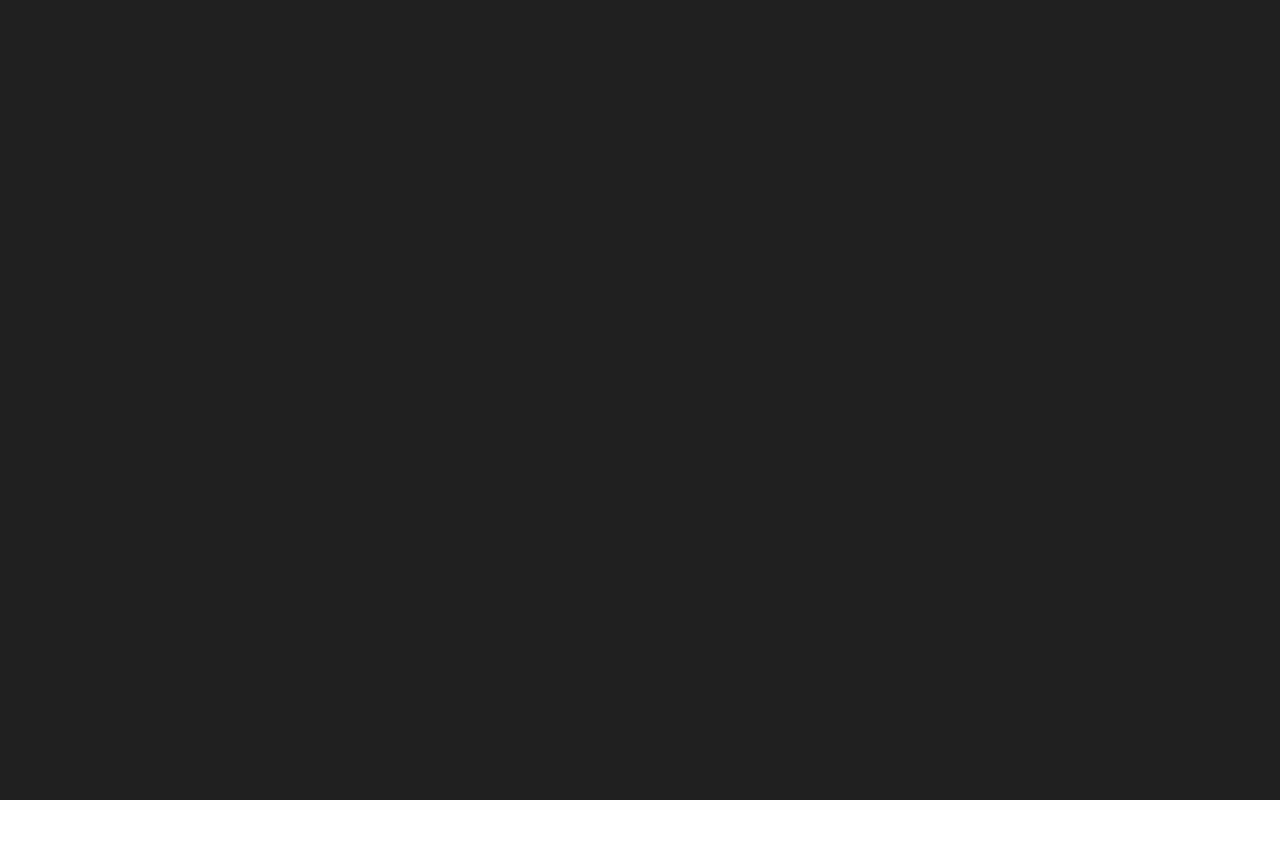
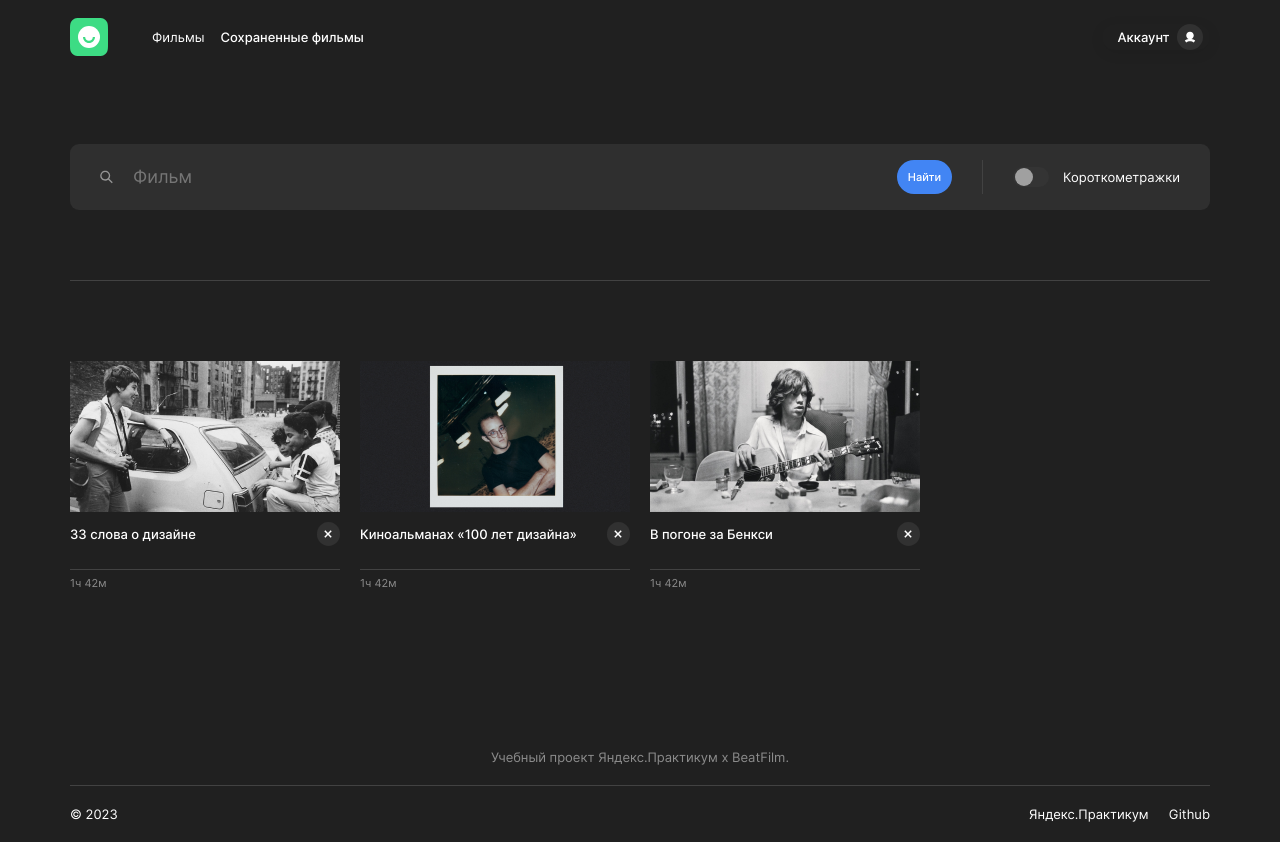
Before and after one commit to Wardenclock1759/movies-explorer-frontend, a React (Create React App) app: page /saved-movies in a window 1280 px wide. Before the commit this address had no page. Before the commit the page ends 800 px from the top, so only its background shows below. Built offline with nearby package versions, Linux system fonts and the light colour scheme.

Commit message:
feat: added saved movie page

```diff
--- a/src/components/App/App.js
+++ b/src/components/App/App.js
@@ -3,6 +3,7 @@ import {Route, Routes, useNavigate } from 'react-router-dom';
 
 import Main from '../Main/Main';
 import Movies from '../Movies/Movies';
+import SavedMovies from '../SavedMovies/SavedMovies';
 
 const App = () => {
   const navigate = useNavigate();
@@ -16,6 +17,7 @@ const App = () => {
       <Routes>
         <Route path="/" element={<Main handleIconClick={handleIconClick}/>} />
         <Route path="/movies" element={<Movies loggedIn={true} handleIconClick={handleIconClick}/>} />
+        <Route path="/saved-movies" element={<SavedMovies loggedIn={true} handleIconClick={handleIconClick}/>} />
       </Routes>
     </main>
   );
--- a/src/components/MoviesCard/MoviesCard.css
+++ b/src/components/MoviesCard/MoviesCard.css
@@ -31,6 +31,16 @@
   background: none;
   border: none;
   cursor: pointer;
+}
+
+.card__button_close {
+  height: 24px;
+  width: 28px;
+  display: flex;
+  align-items: center;
+  justify-content: center;
+  border-radius: 50%;
+  background: #313131;
 }
 
 .card__button svg path {
--- a/src/components/MoviesCard/MoviesCard.js
+++ b/src/components/MoviesCard/MoviesCard.js
@@ -23,9 +23,8 @@ const MoviesCard = ({isMain = true, isLiked = false, title, image, duration}) =>
           </button>
         }
         {!isMain &&
-          <button className='card__button'>
-            <svg width="24" height="24" viewBox="0 0 24 24" fill="none" xmlns="http://www.w3.org/2000/svg">
-              <rect width="24" height="24" rx="12" fill="#313131"/>
+          <button className='card__button card__button_close'>
+            <svg width="8" height="8" viewBox="0 0 8 8" fill="none" xmlns="http://www.w3.org/2000/svg">
               <path fillRule="evenodd" clipRule="evenodd" d="M4 5.06055L6.65156 7.71211L7.71222 6.65145L5.06066 3.99989L7.71211 1.34844L6.65145 0.287781L4 2.93923L1.34826 0.287484L0.287598 1.34814L2.93934 3.99989L0.287484 6.65174L1.34814 7.7124L4 5.06055Z" fill="white"/>
             </svg>
           </button>
--- a/src/components/MoviesCardList/MoviesCardList.js
+++ b/src/components/MoviesCardList/MoviesCardList.js
@@ -17,7 +17,7 @@ import image14 from "../../images/flims14.png"
 import image15 from "../../images/flims15.png"
 import image16 from "../../images/flims16.png"
 
-const MoviesCardList = () => {
+const MoviesCardList = ({isSaved = false}) => {
   const title1 = "33 слова о дизайне";
   const title2 = "Киноальманах «100 лет дизайна»";
   const title3 = "В погоне за Бенкси";
@@ -38,6 +38,7 @@ const MoviesCardList = () => {
 
   return (
     <div className="list">
+      {!isSaved &&
       <div className="list__wrapper">
         <MoviesCard
           isMain={true}
@@ -152,7 +153,35 @@ const MoviesCardList = () => {
           duration={duration}
         />
       </div>
-      <button className="list__button">Еще</button>
+      }
+      {!isSaved &&
+        <button className="list__button">Еще</button>
+      }
+      {isSaved &&
+        <div className="list__wrapper">
+          <MoviesCard
+            isMain={false}
+            isLiked={false}
+            title={title1}
+            image={image1}
+            duration={duration}
+          />
+          <MoviesCard
+            isMain={false}
+            isLiked={false}
+            title={title2}
+            image={image2}
+            duration={duration}
+          />
+          <MoviesCard
+            isMain={false}
+            isLiked={false}
+            title={title3}
+            image={image3}
+            duration={duration}
+          />
+        </div>
+      }
     </div>
   );
 }
--- /dev/null
+++ b/src/components/SavedMovies/SavedMovies.js
@@ -0,0 +1,47 @@
+import {React, useState, useEffect} from "react";
+import Header from "../Header/Header";
+import NavTab from "../NavTab/NavTab";
+import Preloader from "../Preloader/Preloader";
+import SearchForm from "../SearchForm/SearchForm";
+import MoviesCardList from "../MoviesCardList/MoviesCardList";
+import Footer from "../Footer/Footer";
+
+const SavedMovies = ({loggedIn, handleIconClick}) => {
+  const [sidebarOpen, setSidebarOpen] = useState(false);
+  const [isLoading, setisLoading] = useState(true);
+
+  useEffect(() => {
+    setisLoading(false);
+  }, []);
+
+  const toggleSidebar = () => {
+    setSidebarOpen(!sidebarOpen);
+  };
+
+  return (
+    <>
+      <Header
+        sourceMain={false}
+        loggedIn={loggedIn}
+        handleIconClick={handleIconClick}
+        handleMenuClick={toggleSidebar}
+      />
+      <SearchForm/>
+      {isLoading &&
+        <Preloader/>
+      }
+      {!isLoading &&
+        <MoviesCardList
+          isSaved={true}
+        />
+      }
+      <Footer/>
+      <NavTab
+        opened={sidebarOpen}
+        handleClose={toggleSidebar}
+      />
+    </>
+  );
+}
+
+export default SavedMovies;
--- a/src/index.css
+++ b/src/index.css
@@ -17,5 +17,6 @@
 @import url('./components/Preloader/Preloader.css');
 @import url('./components/MoviesCardList/MoviesCardList.css');
 @import url('./components/MoviesCard/MoviesCard.css');
+@import url('./components/SavedMovies/SavedMovies.css');
 
 @import url('./components/Footer/Footer.css');
```
Also changed, not shown: src/components/SavedMovies/SavedMovies.css (added).
